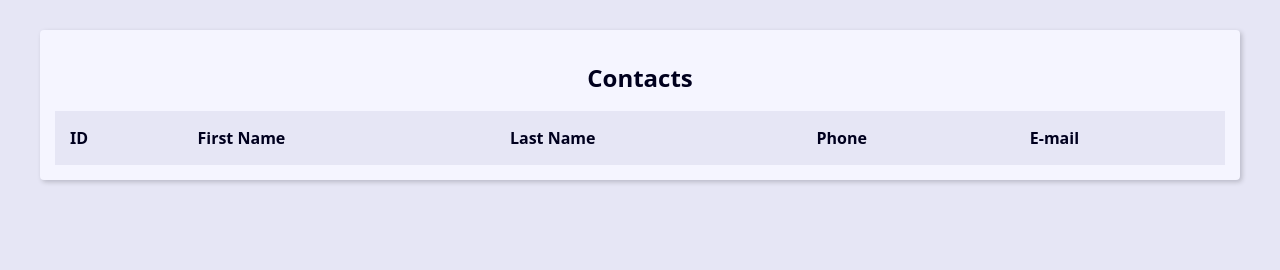
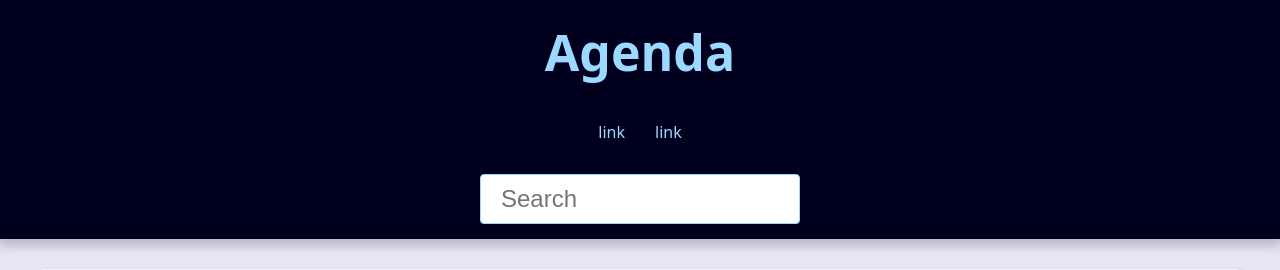
Before and after one commit to Gustavo-Felix/projeto-agenda-django, a Django app: page / in a window 1280 px wide. Shown: the top 270 px of the page. Run offline with Django 5.2, Linux system fonts and the light colour scheme; data that the repository does not hold is empty.

Commit message:
Adicionando o Header

```diff
--- a/base_templates/global/base.html
+++ b/base_templates/global/base.html
@@ -1,12 +1,12 @@
 {% load static %}<!DOCTYPE html>
-<html lang="en">
+<html lang="pt-br">
 <head>
-    <meta charset="UTF-8">
-    <meta name="viewport" content="width=device-width, initial-scale=1.0">
-    <link rel="stylesheet" href="{% static 'global/css/style.css' %}">
-    <title>Document</title>
+    {% include "global/partials/_head.html" %}
 </head>
 <body>
+
+    {% include "global/partials/_header.html" %}
+
     <main class="content">
         {% block content %}{% endblock content %}
     </main>
--- /dev/null
+++ b/base_templates/global/partials/_head.html
@@ -0,0 +1,5 @@
+{% load static %}
+<meta charset="UTF-8">
+<meta name="viewport" content="width=device-width, initial-scale=1.0">
+<link rel="stylesheet" href="{% static 'global/css/style.css' %}">
+<title>{{ site_title }} - Agenda</title>
--- /dev/null
+++ b/base_templates/global/partials/_header.html
@@ -0,0 +1,29 @@
+<header class="header">
+    <h1 class="header-heading">
+        <a href="{% url "contact:index" %}" class="header-link">
+            Agenda
+        </a>
+    </h1>
+
+    <nav class="menu">
+        <ul class="menu-list">
+            <li class="menu-item">
+                <a href="" class="menu-link">
+                    link
+                </a>
+            </li>
+            <li class="menu-item">
+                <a href="" class="menu-link">
+                    link
+                </a>
+            </li>
+        </ul>
+    </nav>
+
+    <div class="search">
+        <form action="" method="get">
+            <input type="text" class="search-input" placeholder="Search" id="search" name="q">
+        </form>
+    </div>
+
+</header>
--- a/contact/admin.py
+++ b/contact/admin.py
@@ -4,13 +4,13 @@ from contact import models
 @admin.register(models.Contact)
 class ContactAdmin(admin.ModelAdmin):
 
-    list_display = ('id', 'first_name', 'last_name', 'phone', )
+    list_display = ('id', 'first_name', 'last_name', 'phone', 'show',)
     ordering = '-id',
     # list_filter = ('created_date', )
     search_fields = 'id', 'first_name', 'last_name',
     list_per_page = 10
     list_max_show_all = 200
-    list_editable = 'last_name',
+    list_editable = 'last_name', 'show',
     list_display_links = 'first_name',
 
 @admin.register(models.Category)
--- a/contact/templates/contact/index.html
+++ b/contact/templates/contact/index.html
@@ -20,7 +20,7 @@
                 {% for contact in contacts %}
                 <tr class="table-row">
                     <td class="table-cel">
-                        <a href="#" class="table-link">
+                        <a href="{% url 'contact:contact' contact.id %}" class="table-link">
                             {{ contact.id }}
                         </a>
                     </td>
--- a/contact/urls.py
+++ b/contact/urls.py
@@ -5,5 +5,6 @@ from contact import views
 app_name = 'contact'
 
 urlpatterns = [
+    path('<int:contact_id>/', views.contact, name='contact'),
     path('', views.index, name='index'),
 ]
--- a/contact/views/contact_views.py
+++ b/contact/views/contact_views.py
@@ -1,10 +1,11 @@
-from django.shortcuts import render # type:ignore
+from django.shortcuts import get_object_or_404, render # type:ignore
 from contact.models import Contact
 
 def index(request):
-    contacts = Contact.objects.all()
+    contacts = Contact.objects.filter(show=True).order_by('-id')[0:10]
     context = {
-        'contacts': contacts
+        'contacts': contacts,
+        'site_title': 'Contatos'
     }
 
     return render(
@@ -12,4 +13,17 @@ def index(request):
         'contact/index.html',
         context
 
-    )
+)
+
+def contact(request, contact_id):
+    singleContact = get_object_or_404(Contact, pk=contact_id, show=True)
+    context = {
+        'contact': singleContact,
+        'site_title': singleContact.first_name
+    }
+
+    return render(
+        request,
+        'contact/contact.html',
+        context
+)
```
Also changed, not shown: contact/templates/contact/contact.html (added, +16 -0 lines).
